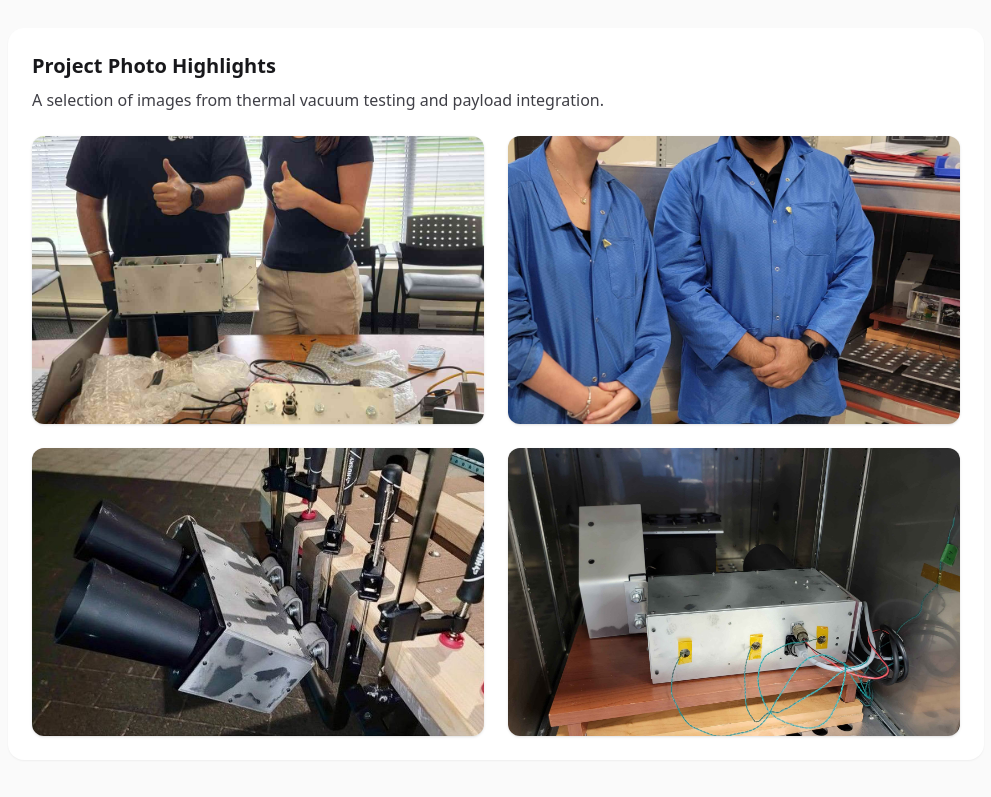
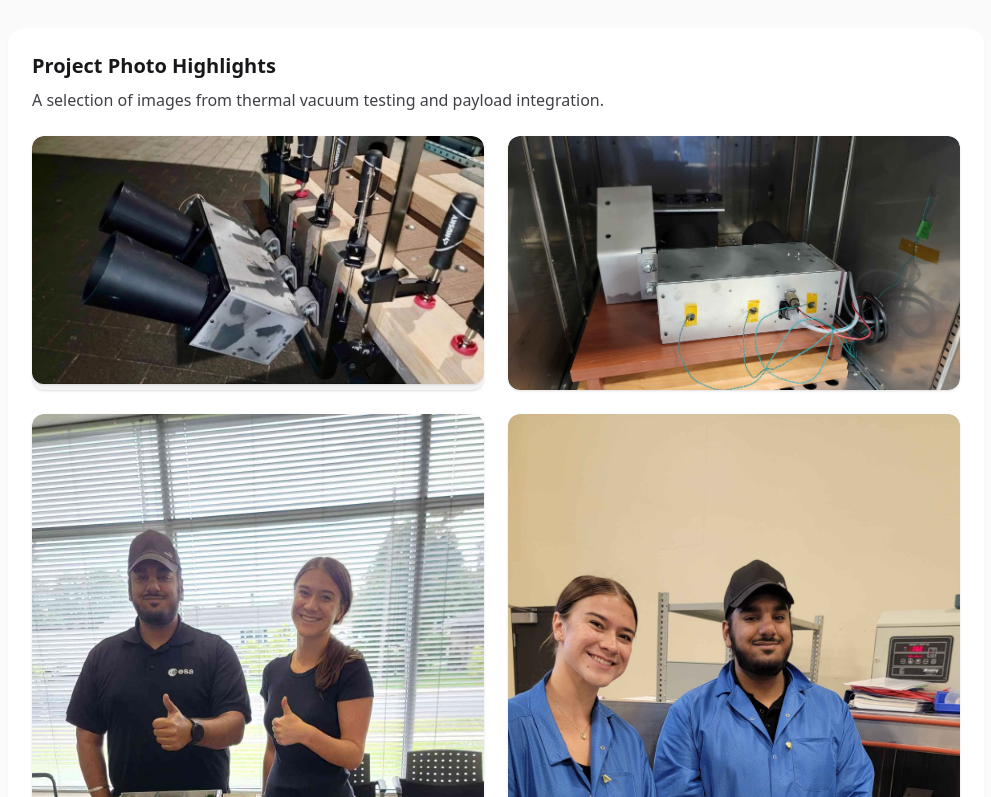
Before and after one commit to madisonprange/SOBER-Project, a plain HTML site: page index.html in a window 1280 px wide. Shown: the part 980-1777 px from the top of the page, without its empty margins (144-1135 px from the left). Drawn offline with nearby package versions, Linux system fonts and the light colour scheme.

Commit message:
Update index.html

```diff
--- a/index.html
+++ b/index.html
@@ -80,49 +80,56 @@
         </p>
       </section>
 
-      <!-- Project Photo Highlights (uniform thumbnails + lightbox) -->
+     <!-- 📸 Project Photo Highlights -->
 <section class="bg-white rounded-2xl p-6 shadow-sm card">
   <h2 class="text-xl font-bold">Project Photo Highlights</h2>
-        <p class="mt-2 text-zinc-700">A selection of images from thermal vacuum testing and payload integration.</p>
+  <p class="mt-2 text-zinc-700">
+    A selection of images from thermal vacuum testing and payload integration.
+  </p>
 
   <div class="mt-6 grid sm:grid-cols-2 gap-6">
+    <!-- Hardware photo -->
+    <figure class="group rounded-xl overflow-hidden bg-zinc-100 shadow">
+      <img
+        src="images/1756376326013.jpg"
+        data-full="images/1756376326013.jpg"
+        alt="Thermal testing build"
+        class="w-full rounded-xl shadow hover:scale-[1.02] transition cursor-zoom-in"
+      />
+    </figure>
+
+    <!-- Chamber photo -->
+    <figure class="group rounded-xl overflow-hidden bg-zinc-100 shadow">
+      <img
+        src="images/20250801_084414.jpg"
+        data-full="images/20250801_084414.jpg"
+        alt="Hardware in chamber"
+        class="w-full rounded-xl shadow hover:scale-[1.02] transition cursor-zoom-in"
+      />
+    </figure>
+
+    <!-- Team photo 1 -->
     <figure class="group rounded-xl overflow-hidden bg-zinc-100 shadow">
       <img
         src="images/20250731_153142.JPG"
         data-full="images/20250731_153142.JPG"
-              alt="TVAC chamber setup"
-              class="w-full h-72 object-cover object-center transition-transform duration-300 group-hover:scale-[1.02] cursor-zoom-in"
+        alt="TVAC chamber setup with team"
+        class="w-full rounded-xl shadow hover:scale-[1.02] transition cursor-zoom-in"
       />
     </figure>
 
+    <!-- Team photo 2 -->
     <figure class="group rounded-xl overflow-hidden bg-zinc-100 shadow">
       <img
         src="images/20250801_083504.jpg"
         data-full="images/20250801_083504.jpg"
         alt="Team in lab during setup"
-              class="w-full h-72 object-cover object-center transition-transform duration-300 group-hover:scale-[1.02] cursor-zoom-in"
-            />
-          </figure>
-
-          <figure class="group rounded-xl overflow-hidden bg-zinc-100 shadow">
-            <img
-              src="images/1756376326013.jpg"
-              data-full="images/1756376326013.jpg"
-              alt="Thermal testing build"
-              class="w-full h-72 object-cover object-center transition-transform duration-300 group-hover:scale-[1.02] cursor-zoom-in"
-            />
-          </figure>
-
-          <figure class="group rounded-xl overflow-hidden bg-zinc-100 shadow">
-            <img
-              src="images/20250801_084414.jpg"
-              data-full="images/20250801_084414.jpg"
-              alt="Hardware in chamber"
-              class="w-full h-72 object-cover object-center transition-transform duration-300 group-hover:scale-[1.02] cursor-zoom-in"
+        class="w-full rounded-xl shadow hover:scale-[1.02] transition cursor-zoom-in"
       />
     </figure>
   </div>
 </section>
+
 
       <!-- Contact -->
       <section class="text-sm text-zinc-600">
```
Lines whose indentation alone changed are shown as unchanged.
